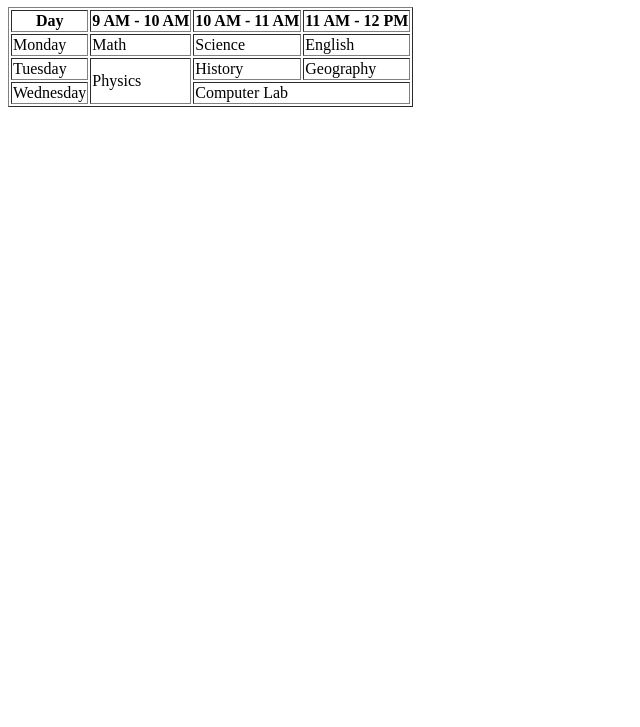
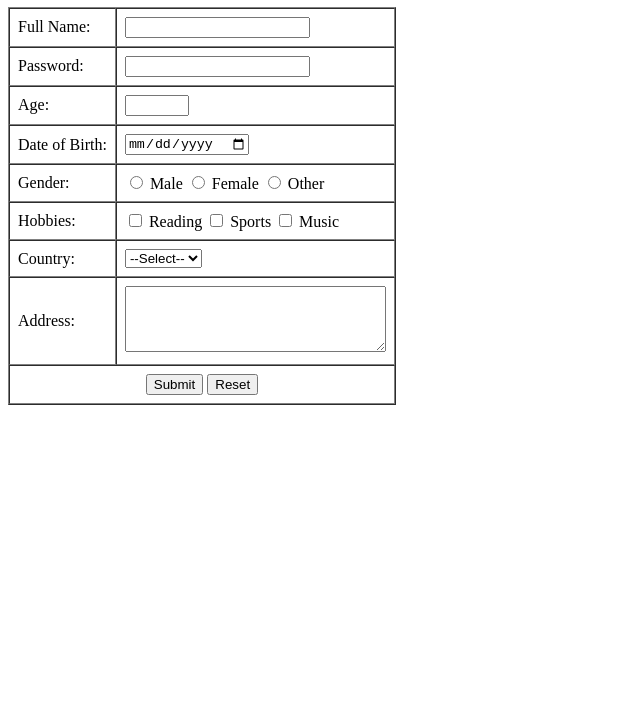
Before and after one commit to thulasishankarraju/registration-forms_hub, a plain HTML site: page index.html in a window 1280 px wide. Shown: the part 73-800 px from the top of the page, without its empty margins (0-640 px from the left). Drawn offline with Linux system fonts and the light colour scheme.

Commit message:
Add files via upload

```diff
--- a/index.html
+++ b/index.html
@@ -3,33 +3,69 @@
 <head>
     <meta charset="UTF-8">
     <meta name="viewport" content="width=device-width, initial-scale=1.0">
-    <title>HTML Table Example</title>
+    <title>Registration Form</title>
 </head>
 <body>
-    <h1>Working of Tables in HTML</h1>
-    <table border="1">
+    <h1>Registration Form</h1>
+    <form action="#" method="post">
+        <table border="1" cellpadding="8" cellspacing="0">
             <tr>
-            <th>Day</th>
-            <th>9 AM - 10 AM</th>
-            <th>10 AM - 11 AM</th>
-            <th>11 AM - 12 PM</th>
+                <td>Full Name:</td>
+                <td><input type="text" name="fullname" required></td>
             </tr>
             <tr>
-            <td>Monday</td>
-            <td>Math</td>
-            <td>Science</td>
-            <td>English</td>
+                <td>Password:</td>
+                <td><input type="password" name="password" required></td>
             </tr>
             <tr>
-            <td>Tuesday</td>
-            <td rowspan="2">Physics</td>
-            <td>History</td>
-            <td>Geography</td>
+                <td>Age:</td>
+                <td><input type="number" name="age" min="1" max="100"></td>
             </tr>
             <tr>
-            <td>Wednesday</td>
-            <td colspan="2">Computer Lab</td>
+                <td>Date of Birth:</td>
+                <td><input type="date" name="dob"></td>
+            </tr>
+            <tr>
+                <td>Gender:</td>
+                <td>
+                    <input type="radio" name="gender" value="Male"> Male
+                    <input type="radio" name="gender" value="Female"> Female
+                    <input type="radio" name="gender" value="Other"> Other
+                </td>
+            </tr>
+            <tr>
+                <td>Hobbies:</td>
+                <td>
+                    <input type="checkbox" name="hobby1" value="Reading"> Reading
+                    <input type="checkbox" name="hobby2" value="Sports"> Sports
+                    <input type="checkbox" name="hobby3" value="Music"> Music
+                </td>
+            </tr>
+            <tr>
+                <td>Country:</td>
+                <td>
+                    <select name="country">
+                        <option value="">--Select--</option>
+                        <option value="India">India</option>
+                        <option value="USA">USA</option>
+                        <option value="UK">UK</option>
+                        <option value="Australia">Australia</option>
+                    </select>
+                </td>
+            </tr>
+            <tr>
+                <td>Address:</td>
+                <td>
+                    <textarea name="address" rows="4" cols="30"></textarea>
+                </td>
+            </tr>
+            <tr>
+                <td colspan="2" align="center">
+                    <input type="submit" value="Submit">
+                    <input type="reset" value="Reset">
+                </td>
             </tr>
         </table>
+    </form>
 </body>
 </html>
```
Lines whose indentation alone changed are shown as unchanged.
